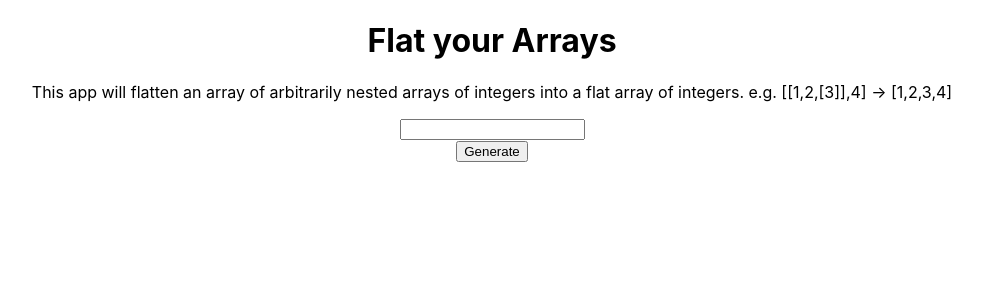
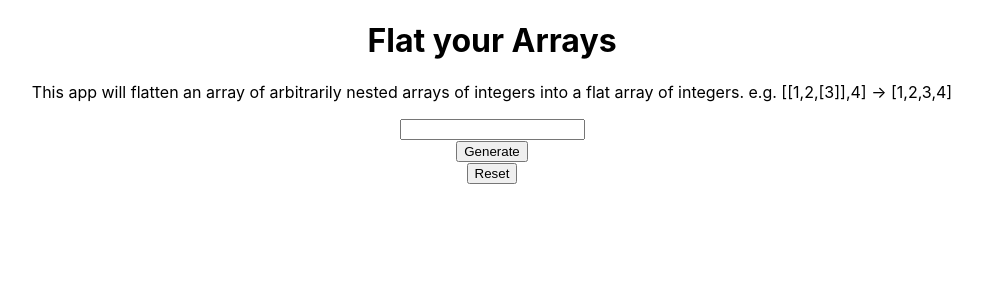
Before and after one commit to LisCT/flatten-array, a React (Create React App) app: page / in a window 1280 px wide. Shown: the top 300 px of the page, without its empty margins (148-1130 px from the left). Built offline with nearby package versions, Linux system fonts and the light colour scheme.

Commit message:
adding functionality

```diff
--- a/src/App.js
+++ b/src/App.js
@@ -6,22 +6,45 @@ import './App.css';
 
 function App() {
 
-  const INITIAL_STATE = { array : '' };
+  const INITIAL_STATE = {
+      input : '',
+      result: ''
+  };
 
   const [values, setValues] = useState(INITIAL_STATE);
 
   const hanldleReset = () => { setValues({ ...INITIAL_STATE }) };
 
   const handleChange= (event) => {
+    setValues({...values, [event.target.name]: event.target.value })
+  }
+
+  const convertArray = (array) => {
+    return JSON.parse(array);
+  }
+
+  const hadleSubmit = (event) => {
     event.preventDefault();
-    setValues({ ...values, [event.target.name] : event.target.value });
+    const result = String(convertArray(values.input)).split(',').map(num =>  num * 1);
+    setValues({ ...values, result });
   }
 
   return (
     <div className="App">
         <Header/>
-        <Input/>
-        <Button/>
+        <Input
+          handleChange={ handleChange }
+          value={ values.input }
+          name="input"
+        />
+        <Button
+          copy="Generate"
+          handleSubmit ={ hadleSubmit }
+        />
+        <Button
+        copy="Reset"
+        handleSubmit ={ hanldleReset }
+      />
     </div>
   );
 }
--- a/src/components/Button.js
+++ b/src/components/Button.js
@@ -1,8 +1,12 @@
 import React from 'react';
 
-const Input = () => (
+const Input = ({ copy = "click me", handleSubmit }) => (
     <div>
-        <button>Generate</button>
+        <button
+            onClick={handleSubmit}
+        >
+        {copy}
+        </button>
     </div>
 )
 
--- a/src/components/Input.js
+++ b/src/components/Input.js
@@ -1,8 +1,13 @@
 import React from 'react';
 
-const Input = () => (
+const Input = ({ handleChange, value, name }) => (
     <div>
-        <input type="text"/>
+        <input
+            type="text"
+            onChange={handleChange}
+            value={value}
+            name={name}
+        />
     </div>
 )
 
```
